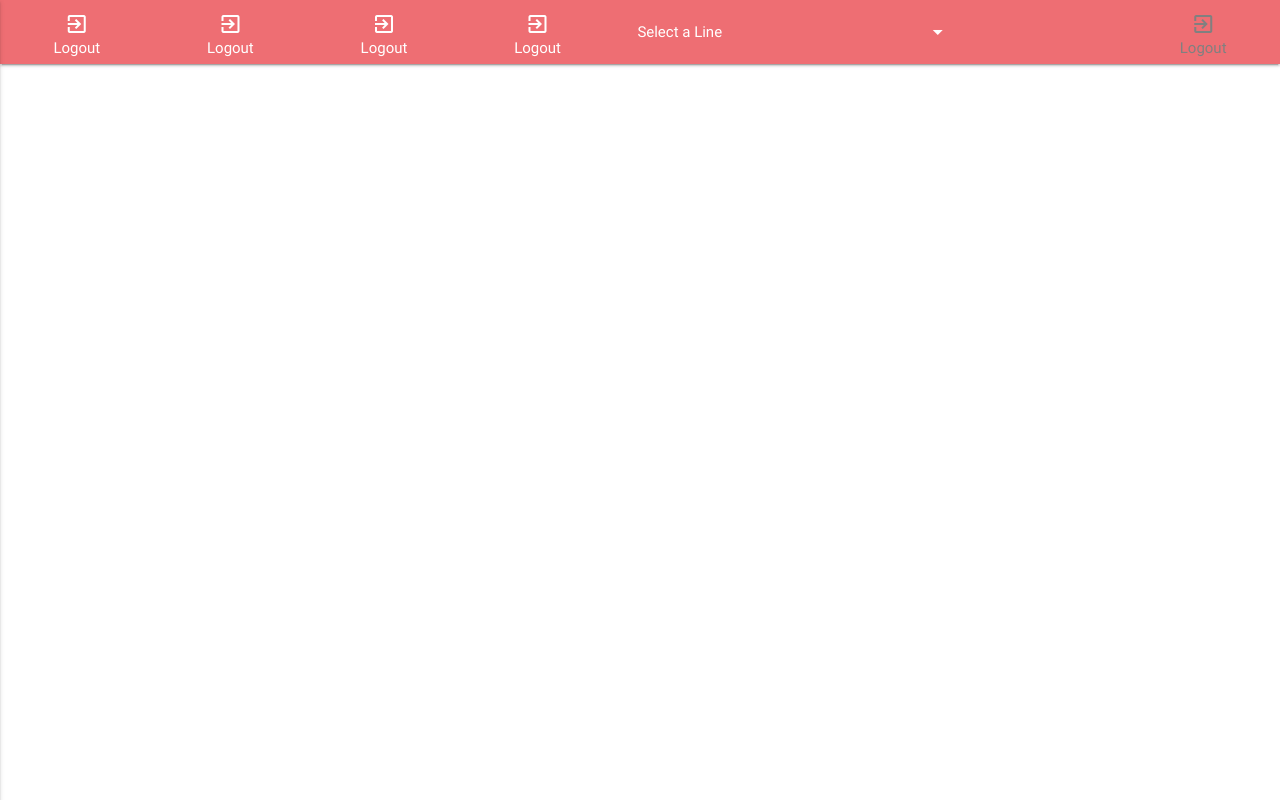
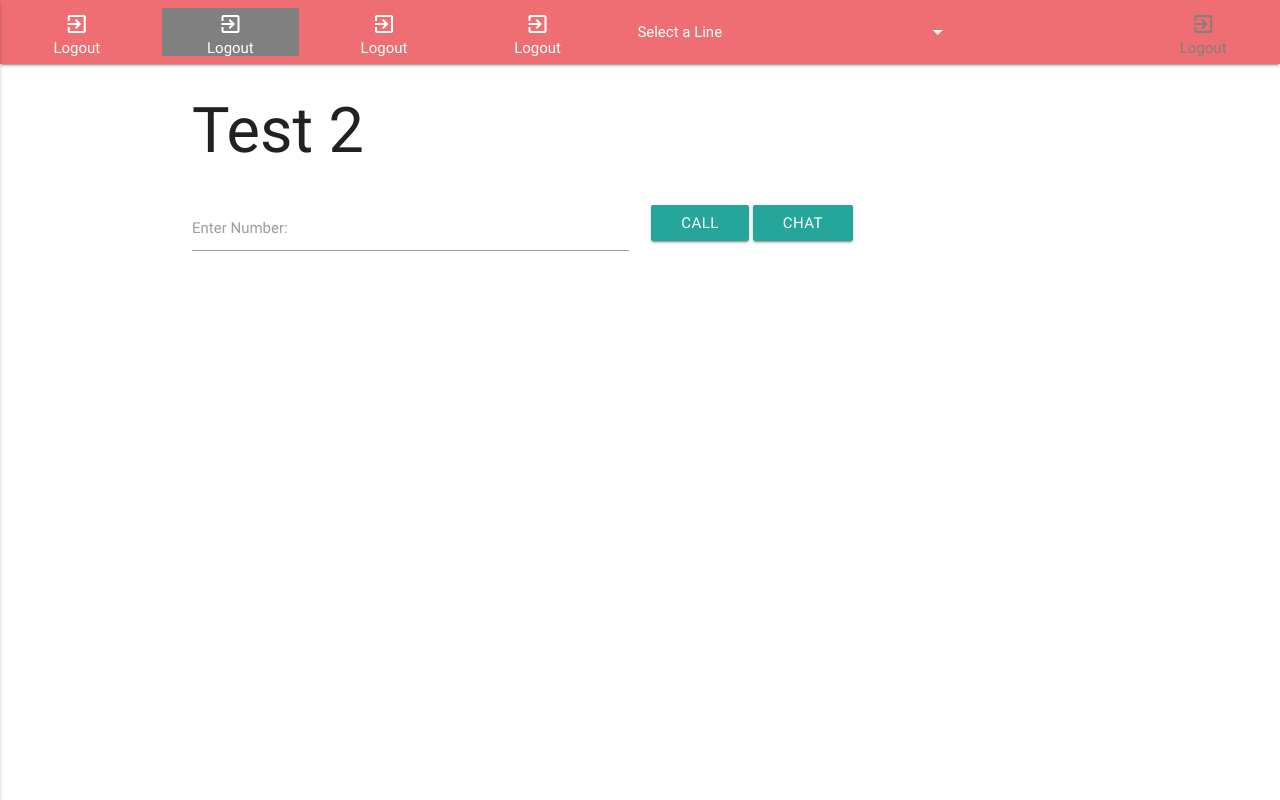
Before and after one commit to azjishlay/softphone, a plain HTML site: page index.html in a window 1280 px wide. Drawn offline with nearby package versions, Linux system fonts and the light colour scheme.

Commit message:
Set initial tab

```diff
--- a/assets/js/app.js
+++ b/assets/js/app.js
@@ -1,12 +1,12 @@
 $(document).ready(function() {
 
-  // Initializes plugins
+  // Plugin initialization
   $(".dropdown-button").dropdown();
   $(".button-collapse").sideNav();
 
-  // Gets content of active menu tab
+  // Get content of active menu tab
   $('nav li.tab a').click(function(e){
-    if (!$(this).parent("li").hasClass("disabled")) {
+    if (!$(this).parent("li").hasClass("disabled") && !$(this).parent("li").hasClass("dropdown")) {
       var tab_id = $(this).attr('id');
       $('nav li.tab a').removeClass('active');
       $(this).addClass('active');
@@ -14,11 +14,15 @@ $(document).ready(function() {
       $('.content div.tab-container#' + tab_id + '-tab').show();
     }
   });
+  // Set initial tab
+  $('nav li.tab').find('.active').trigger('click');
 
-  // Activates inCall state
+  // Activate inCall state
   $('#callBtn').click(function() {
     $(this).addClass('disabled');
     $('#callDisplay').show();
   });
 
+
+
 });
--- a/index.html
+++ b/index.html
@@ -40,7 +40,7 @@
             </a>
           </li>
           <li class="tab">
-            <a href="#" id="test2">
+            <a href="#" id="test2" class="active">
               <div class="icon"><i class="material-icons">exit_to_app</i></div>
               <div class="caption">Logout</div>
             </a>
@@ -111,6 +111,7 @@
               </div>
               <div class="input-field col s6">
                 <a class="waves-effect waves-light btn" id="callBtn">call</a>
+                <a class="waves-effect waves-light btn" id="callBtn">chat</a>
               </div>
             </div>
           </form>
```
